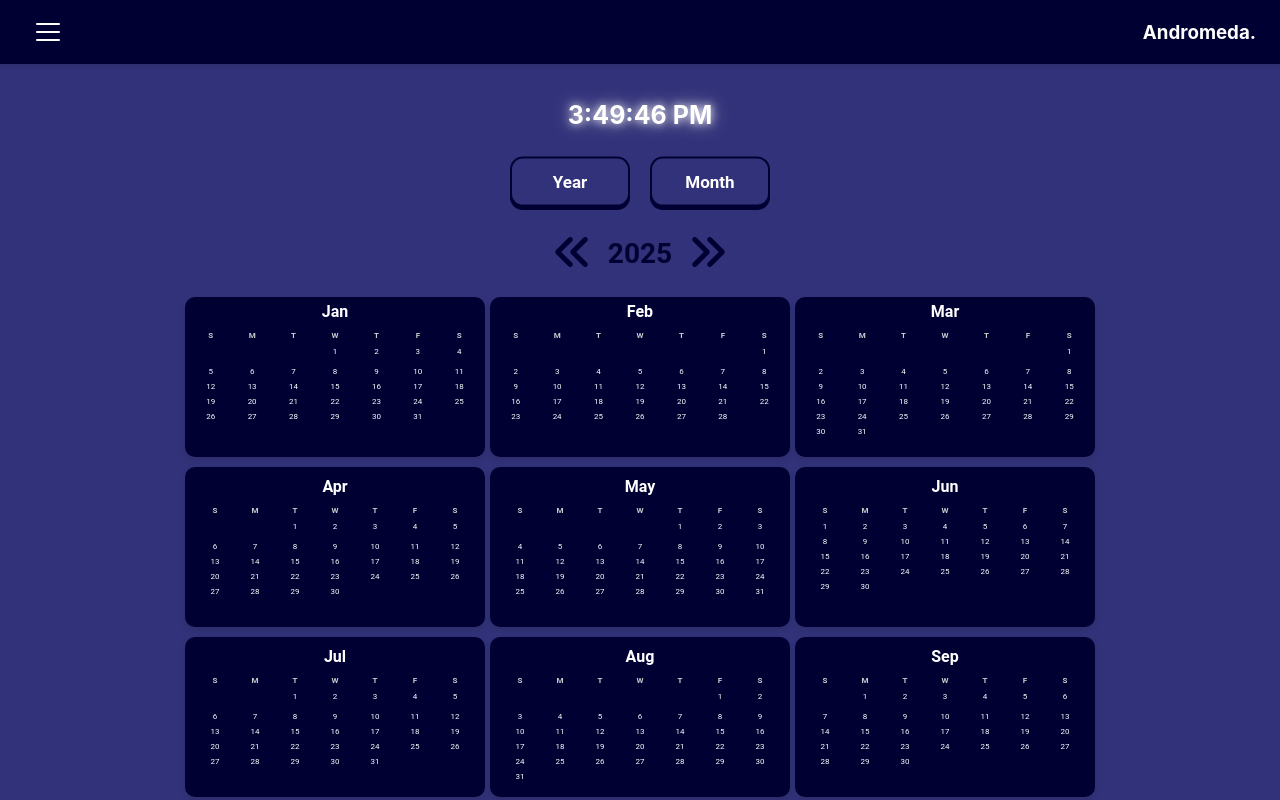
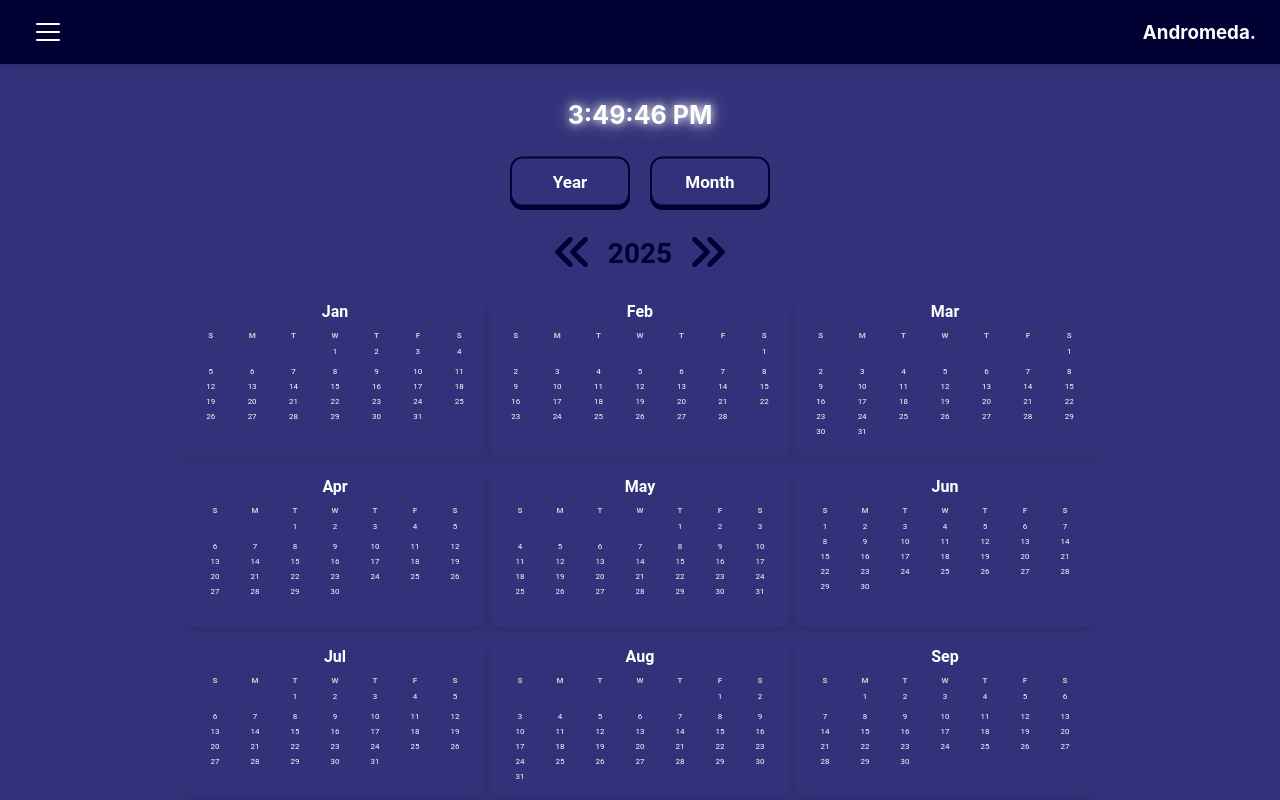
Before and after one commit to abk2191/organiser, a React (Vite) app: page /organiser/calendar in a window 1280 px wide. Both pictures are taken after a click on the button "Year". Shown: the top 800 px of the page. Built offline with nearby package versions, Linux system fonts and the light colour scheme.

Commit message:
Added new features

```diff
--- a/src/Calendar.jsx
+++ b/src/Calendar.jsx
@@ -1111,7 +1111,7 @@ function Calendar() {
                     key={monthName}
                     className="month-card"
                     style={{
-                      backgroundColor: "#000033",
+                      backgroundColor: "#32327a",
                       borderRadius: "10px",
                       padding: "5px",
                       height: "160px",
@@ -1151,7 +1151,7 @@ function Calendar() {
                     key={monthName}
                     className="month-card"
                     style={{
-                      backgroundColor: "#000033",
+                      backgroundColor: "#32327a",
                       borderRadius: "10px",
                       padding: "10px",
                       height: "160px",
@@ -1191,7 +1191,7 @@ function Calendar() {
                     key={monthName}
                     className="month-card"
                     style={{
-                      backgroundColor: "#000033",
+                      backgroundColor: "#32327a",
                       borderRadius: "10px",
                       padding: "10px",
                       height: "160px",
@@ -1230,7 +1230,7 @@ function Calendar() {
                     key={monthName}
                     className="month-card"
                     style={{
-                      backgroundColor: "#000033",
+                      backgroundColor: "#32327a",
                       borderRadius: "10px",
                       padding: "10px",
                       height: "160px",
```
